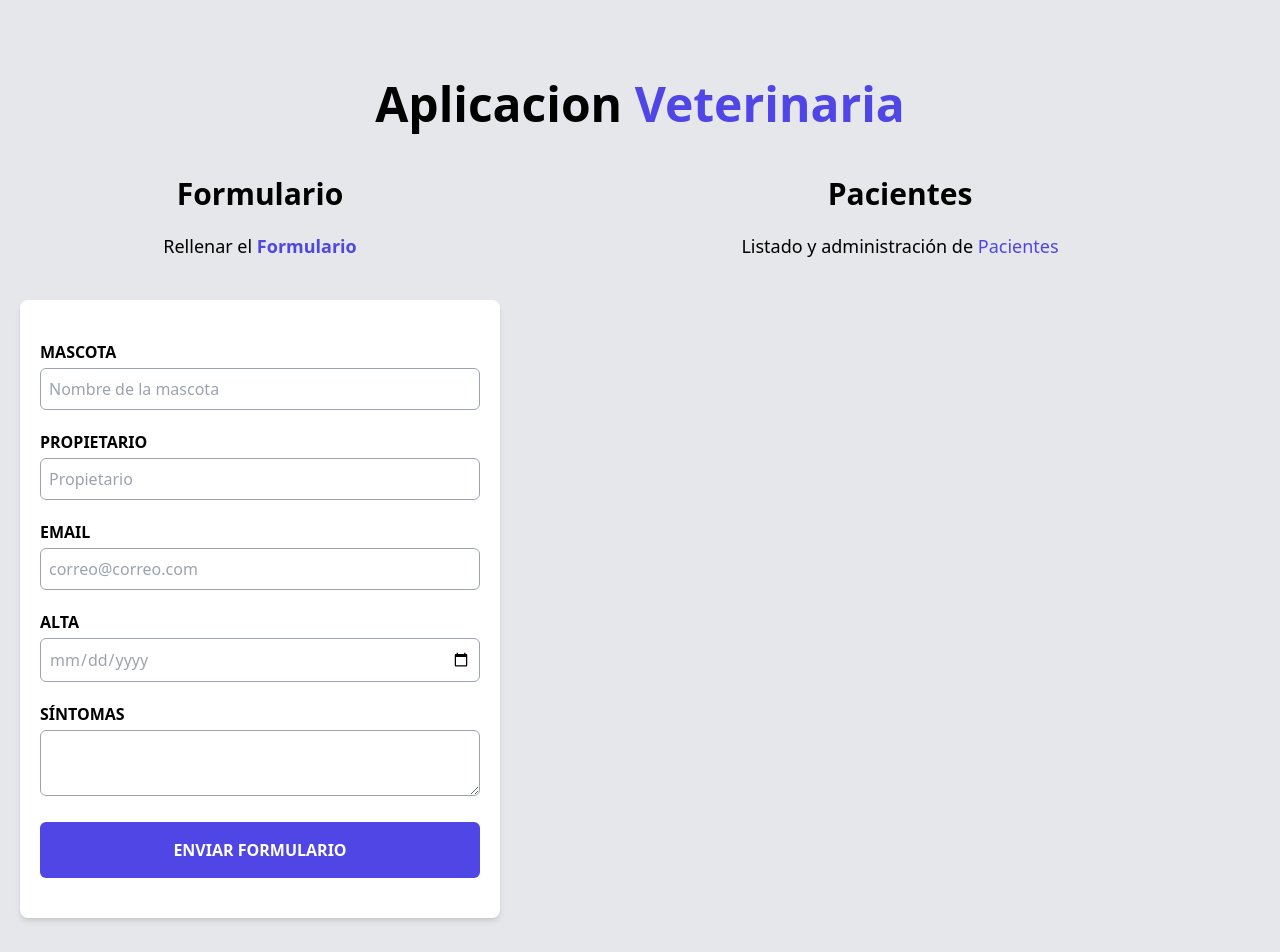
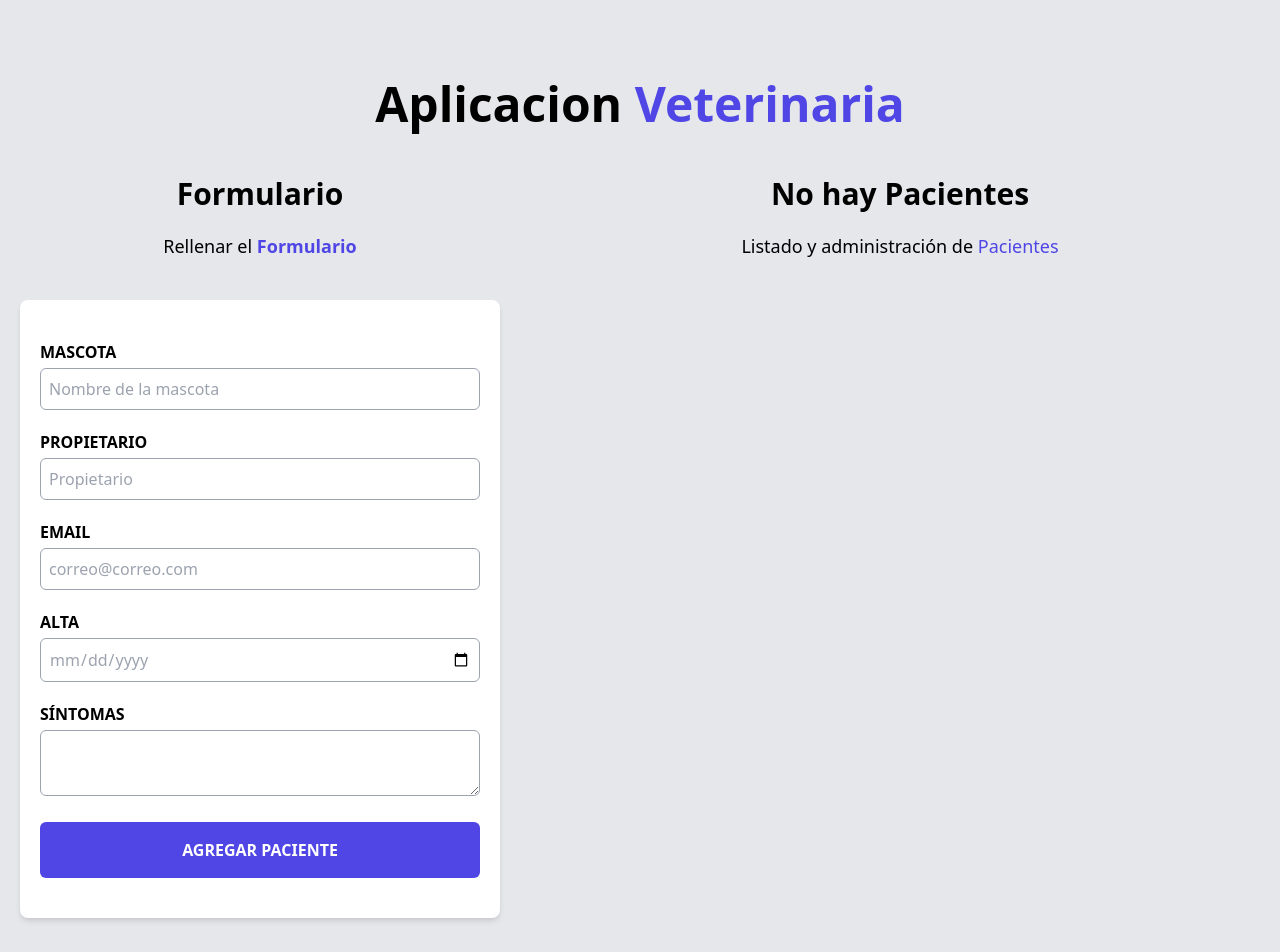
Before and after one commit to joaquinAstengo/citas-react-nuevo, a React (Vite) app: page / in a window 1280 px wide. Shown: the top 952 px of the page. Built offline with nearby package versions, Linux system fonts and the light colour scheme.

Commit message:
registrado? o actualizacion

```diff
--- a/src/App.jsx
+++ b/src/App.jsx
@@ -1,21 +1,24 @@
 import Header from "./components/Header";
 import Formulario from "./components/Formulario";
 import ListaPacientes from "./components/ListaPacientes";
-import {useState, useEffect} from 'react';
+import { useState, useEffect } from 'react';
 
 function App() {
 
   const [pacientes, setPacientes] = useState([])
+  const [paciente, setPaciente] = useState({})
 
   return (
     <div className="container mt-20 mx-auto">
       <Header></Header>
       <div className="mt-12 md:flex">
         <Formulario
-        pacientes={pacientes}
-        setPacientes={setPacientes}></Formulario>
+          paciente={paciente}
+          pacientes={pacientes}
+          setPacientes={setPacientes}></Formulario>
         <ListaPacientes
-        pacientes={pacientes}
+          setPaciente={setPaciente}
+          pacientes={pacientes}
         ></ListaPacientes>
       </div>
     </div>
--- a/src/components/Formulario.jsx
+++ b/src/components/Formulario.jsx
@@ -1,19 +1,24 @@
 import { useState, useEffect } from "react";
 import Error from "./Error";
 
-function Formulario({pacientes, setPacientes}) {
+function Formulario({ pacientes, setPacientes, paciente }) {
+
+
     const [nombre, setNombre] = useState("");
     const [propietario, setPropietario] = useState("");
     const [email, setEmail] = useState("");
     const [fecha, setFecha] = useState("");
     const [sintomas, setSintomas] = useState("");
     const [error, setError] = useState(false)
-    const idPaciente = function(){
+
+    const idPaciente = function () {
         let idFecha = Date.now().toString()
         let idMath = Math.random().toString(20).substr(2)
 
         return idMath + idFecha;
     }
+
+
     const handleSubmit = (e) => {
         e.preventDefault();
 
@@ -23,16 +28,21 @@ function Formulario({pacientes, setPacientes}) {
         }
         setError(false);
 
+        if (paciente.id) {
+            objetoPaciente.id = paciente.id
+        } else {
+            objetoPaciente.id = idPaciente()
+            setPacientes([...pacientes, objetoPaciente]);
+        }
+
         const objetoPaciente = {
             nombre,
             propietario,
             email,
             fecha,
-            sintomas,
-            id: idPaciente()
+            sintomas
         }
 
-        setPacientes([...pacientes, objetoPaciente]);
 
         setNombre('');
         setPropietario('');
@@ -41,8 +51,18 @@ function Formulario({pacientes, setPacientes}) {
         setSintomas('');
     };
 
+    useEffect(() => {
+        if (Object.keys.length > 0) {
+            setNombre(paciente.nombre)
+            setPropietario(paciente.propietario)
+            setEmail(paciente.email)
+            setFecha(paciente.fecha)
+            setSintomas(paciente.sintomas)
+        }
+    }, [paciente])
+
     return (
-        <div className= "lg:w-2/5 md:w-1/2 mx-5">
+        <div className="lg:w-2/5 md:w-1/2 mx-5">
             <h2 className=" text-3xl font-bold text-center">Formulario</h2>
             <p className="text-lg text-center mt-5 mb-10">
                 Rellenar el {""}
@@ -122,8 +142,8 @@ function Formulario({pacientes, setPacientes}) {
 
                 <input
                     type="submit"
-                    value="ENVIAR FORMULARIO"
-                    className="font-bold bg-indigo-600 text-white p-4 rounded-md hover:bg-indigo-700 transition-all cursor-pointer w-full "
+                    value={paciente.id ? 'Editar Paciente' : 'Agregar Paciente'}
+                    className="font-bold bg-indigo-600 text-white p-4 uppercase rounded-md hover:bg-indigo-700 transition-all cursor-pointer w-full "
                 />
             </form>
         </div>
--- a/src/components/ListaPacientes.jsx
+++ b/src/components/ListaPacientes.jsx
@@ -1,20 +1,43 @@
 import Paciente from './Paciente';
-import {useState} from 'react';
+import { useEffect } from 'react';
 
-function ListaPacientes({pacientes}) {
+function ListaPacientes({ setPaciente, pacientes }) {
+
+
+
   return <div className='lg:w-3/5 mx-5 md:h-screen  md:w-1/2'>
-    <div className="text-center">
-      <h2 className='text-3xl font-bold text-center'>Pacientes</h2>
-      <p className='text-lg text-center mt-5 mb-10'>Listado y administración de {''}<span className='text-indigo-600'>Pacientes</span></p>
-    </div>
+    {pacientes && pacientes.length > 0 ? (
+      <>
+        <h2 className='text-3xl font-black text-center'>Pacientes</h2>
+        <p className='text-lg text-center mt-5 mb-10'>Listado y administración de {''}<span className='text-indigo-600'>Pacientes</span>
+        </p>
 
-    {pacientes.map(paciente => (
-      <Paciente
-      key={paciente.id}
-      paciente={paciente} />
+        {useEffect(() => {
+          console.log('Nuevo paciente cargado');
+        }, [pacientes])}
 
-    ))}
-    </div>
+
+        {pacientes.map(paciente => (
+          <Paciente
+            setPaciente={setPaciente}
+            key={paciente.id}
+            paciente={paciente}
+
+          />
+        ))
+        }
+      </>
+    ) : (
+      <>
+        <h2 className='text-3xl font-black text-center'>No hay Pacientes</h2>
+        <p className='text-lg text-center mt-5 mb-10'>Listado y administración de {''}<span className='text-indigo-600'>Pacientes</span>
+        </p>
+
+      </>
+
+    )}
+
+  </div>
 }
 
 export default ListaPacientes;
--- a/src/components/Paciente.jsx
+++ b/src/components/Paciente.jsx
@@ -1,8 +1,7 @@
-import {useState} from 'react';
 
-function Paciente({paciente}) {
+function Paciente({ paciente, setPaciente }) {
 
-  const {nombre, propietario, email, fecha, sintomas} = paciente;
+  const { nombre, propietario, email, fecha, sintomas } = paciente;
 
   return (
     <>
@@ -22,6 +21,17 @@ function Paciente({paciente}) {
         <p className='font-bold my-5  uppercase'>Síntomas: {''}
           <span className="normal-case font-normal">{paciente.sintomas}</span>
         </p>
+
+
+        <button
+          type="button"
+          className="font-bold text-white bg-indigo-600 hover:bg-indigo-700 rounded-lg uppercase py-2 px-10 mr-10"
+          onClick={() => setPaciente(paciente)}
+        >Editar</button>
+        <button
+          type="button"
+          className="font-bold text-white bg-red-600 hover:bg-red-700 rounded-lg uppercase py-2 px-10 mr-10"
+        >Eliminar</button>
       </div>
     </>
   )
```
Lines whose indentation alone changed are shown as unchanged.
